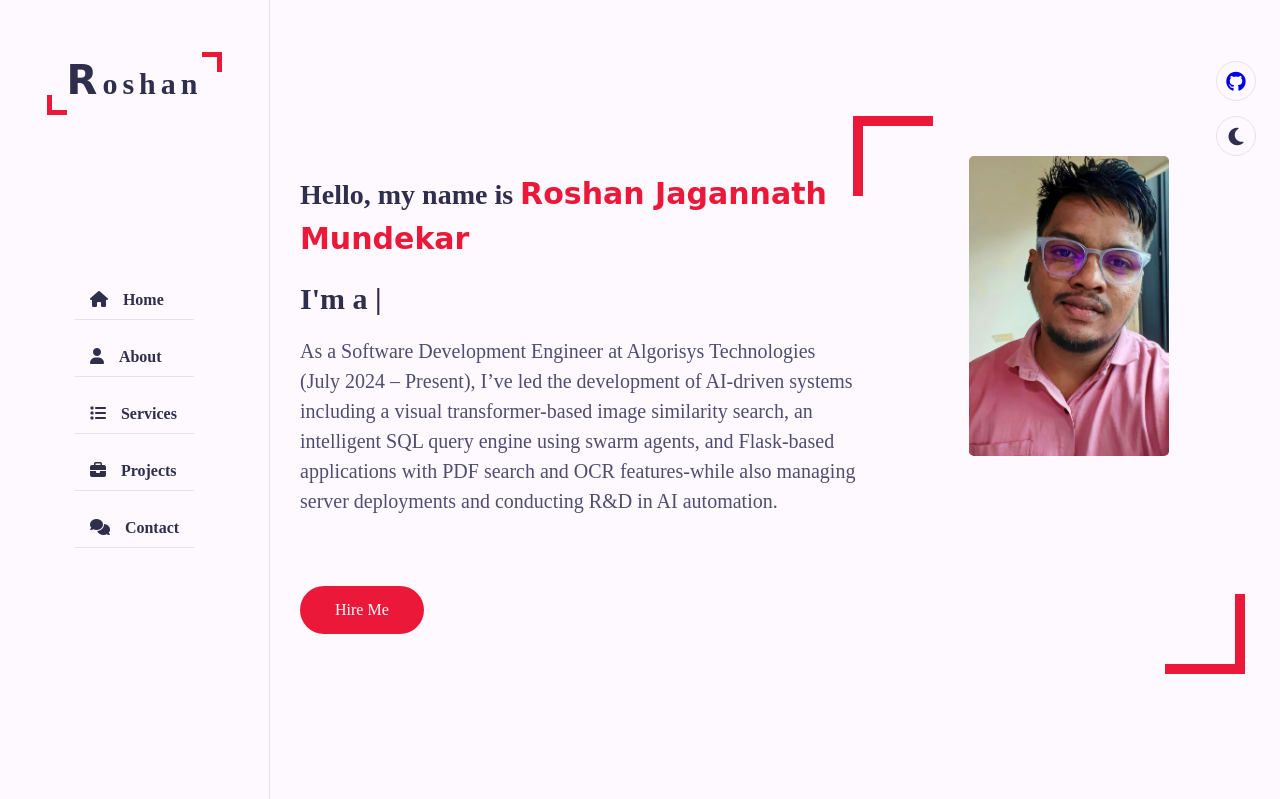
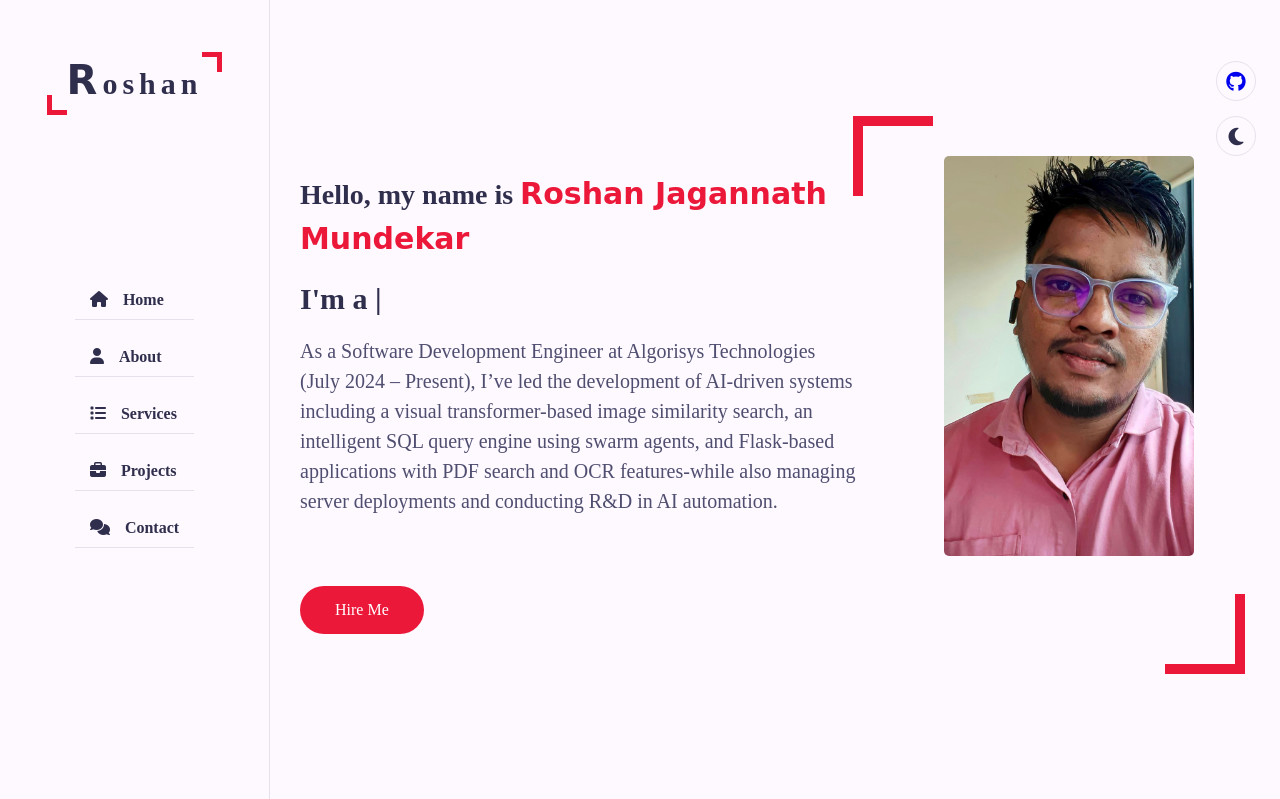
Before and after one commit to RoshanMundekar/portfolio, a Flask app: page / in a window 1280 px wide. Shown: the top 799 px of the page. Run offline with Flask 3, Linux system fonts and the light colour scheme; some libraries are stand-ins or nearby versions; some web fonts are replaced.

Commit message:
Update index.html

```diff
--- a/templates/index.html
+++ b/templates/index.html
@@ -51,7 +51,7 @@
                             <a href="#contact" class="btn hire-me">Hire Me</a>
                         </div>
                         <div class="home-img padd-15">
-                          <img src="../static/images/roshu.jpg" alt="" style="width: 200px; height: 300px; object-fit: cover;">
+                          <img src="../static/images/roshu.jpg" alt="" style="width: 250px; height: 400px; object-fit: cover;">
                         </div>
 
                     </div>
```
